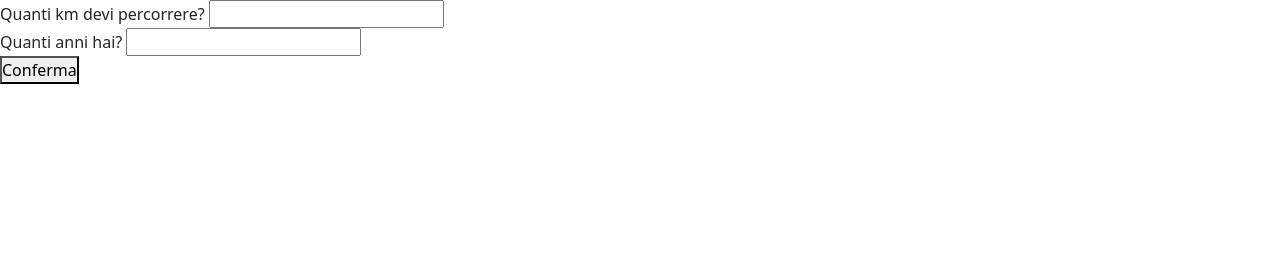
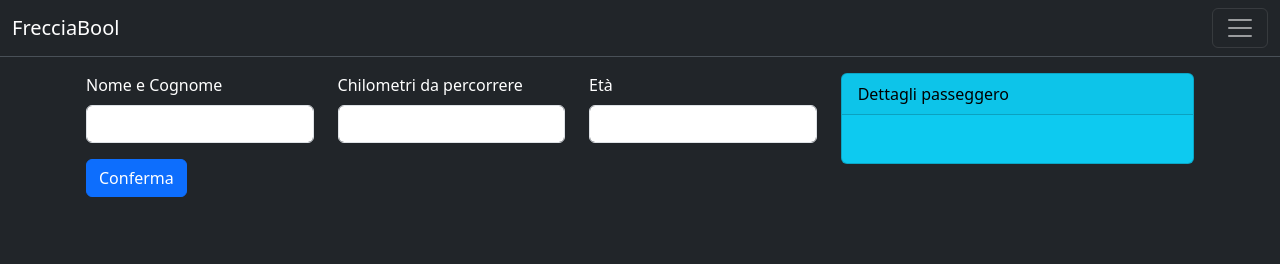
Before and after one commit to lucaconigliaro/js-biglietto-treno-form, a plain HTML site: page index.html in a window 1280 px wide. Drawn offline with nearby package versions, Linux system fonts and the light colour scheme.

Commit message:
feat: milestone 2 start

```diff
--- a/index.html
+++ b/index.html
@@ -12,26 +12,83 @@
     <link rel="stylesheet" href="./css/style.css">
 </head>
 
-<body>
+<body class=" bg-dark">
+    <header>
+        <nav class="navbar bg-dark border-bottom border-body" data-bs-theme="dark">
+            <div class="container-fluid">
+                <a class="navbar-brand text-center" href="#">FrecciaBool</a>
+                <button class="navbar-toggler" type="button" data-bs-toggle="collapse" data-bs-target="#navbarNav"
+                    aria-controls="navbarNav" aria-expanded="false" aria-label="Toggle navigation">
+                    <span class="navbar-toggler-icon"></span>
+                </button>
+                <div class="collapse navbar-collapse" id="navbarNav">
+                    <ul class="navbar-nav">
+                        <li class="nav-item">
+                            <a class="nav-link active" aria-current="page" href="#">Home</a>
+                        </li>
+                        <li class="nav-item">
+                            <a class="nav-link" href="#">Features</a>
+                        </li>
+                        <li class="nav-item">
+                            <a class="nav-link" href="#">Pricing</a>
+                        </li>
+                        <li class="nav-item">
+                            <a class="nav-link disabled" aria-disabled="true">Disabled</a>
+                        </li>
+                    </ul>
+                </div>
+            </div>
+        </nav>
+    </header>
+    <div class="container text-bg-dark p-3">
+        <div class="row">
+            <div class="col-12 col-md-8">
+                <form action="" id="user-form"></form>
+                <div class="row row-cols">
+
+                    <!-- Nome e Cognome -->
+                    <div class="col-12 col-md-4">
+                        <label for="username" class="form-label">Nome e Cognome</label>
+                        <input type="text" id="username" name="username" autocomplete="off" required
+                            class="form-control">
+                    </div>
 
                     <!-- Chilometri -->
-    <form action="" id="user-form">
-        <div>
-            <label for="km">Quanti km devi percorrere?</label>
-            <input type="number" id="km" name="km">
+                    <div class="col-12 col-md-4">
+                        <label for="km" class="form-label">Chilometri da percorrere</label>
+                        <input type="number" id="km" name="km" autocomplete="off" required class="form-control">
                     </div>
 
                     <!-- Età -->
-        <div>
-            <label for="age">Quanti anni hai?</label>
-            <input type="number" id="age" name="age">
+                    <div class="col-12 col-md-4">
+                        <label for="age" class="form-label">Età</label>
+                        <input type="number" id="age" name="age" autocomplete="off" required class="form-control">
+                    </div>
                 </div>
 
                 <!-- Bottone -->
-        <button type="submit" id="submit-btn">Conferma</button>
+                <button type="submit" id="submit-btn" class="btn btn-primary mt-3 mb-5 ">Conferma</button>
                 </form>
+            </div>
 
-
+            <div class="col-12 col-md-4 ">
+                <div class="card text-bg-info">
+                    <div class="card-header">
+                        <div id="company-card">Dettagli passeggero</div>
+                    </div>
+                    <div class="card-body">
+                        <h2 id="username-card"></h2>
+                        <p id="offer-card"></p>
+                        <p id="carriage-card"></p>
+                        <p id="code-card"></p>
+                        <p id="ticket-price-card"></p>
+                    </div>
+                </div>
+            </div>
+        </div>
+    </div>
+    </div>
+    </div>
 
     <!-- Js script -->
     <script src="./js/script.js"></script>
--- a/js/script.js
+++ b/js/script.js
@@ -11,7 +11,7 @@ formInput.addEventListener("submit", function(event) {
     const userAge = parseInt(ageInput.value.trim());
     const userKm = parseInt(kmInput.value.trim());
     const finalPrice = ticketPrice(userAge, userKm, pricePerKm, discount18, discountOver65);
-    // console.log(finalPrice);
+    console.log(finalPrice);
 })
 
 /**
```
Lines whose indentation alone changed are shown as unchanged.
